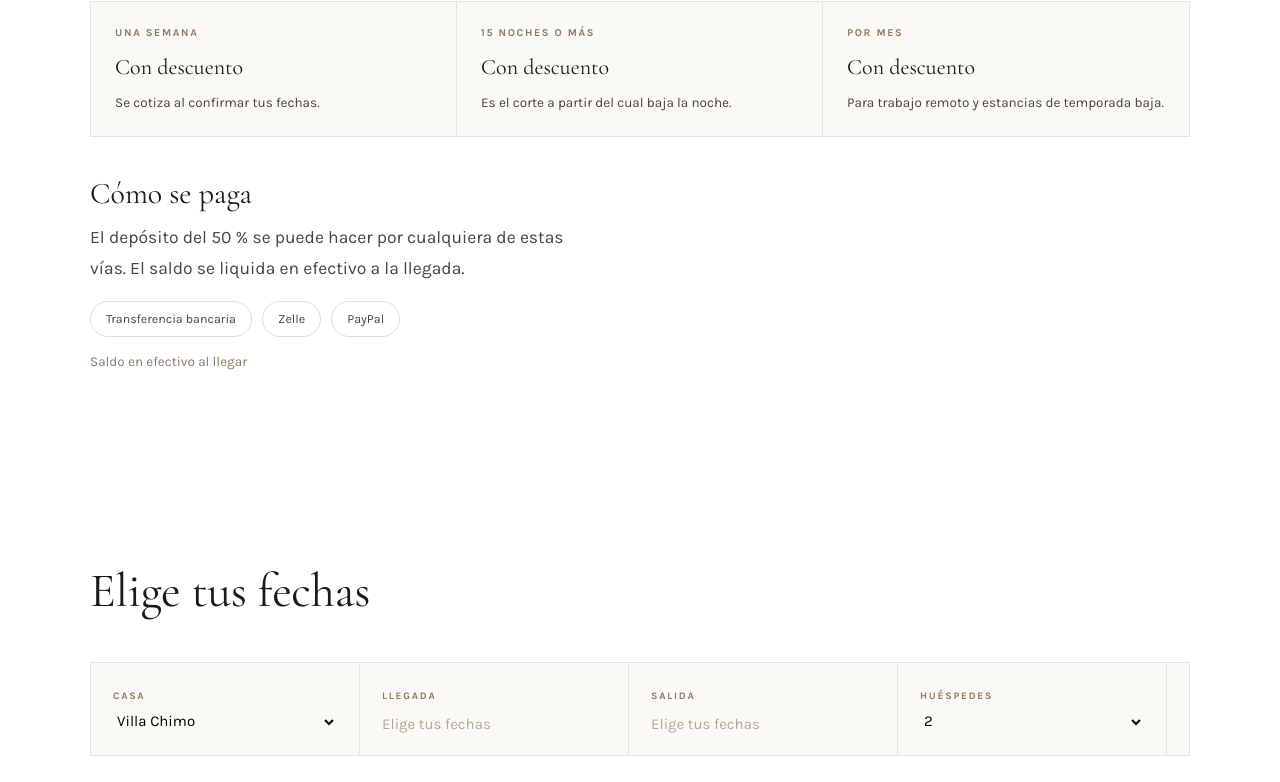
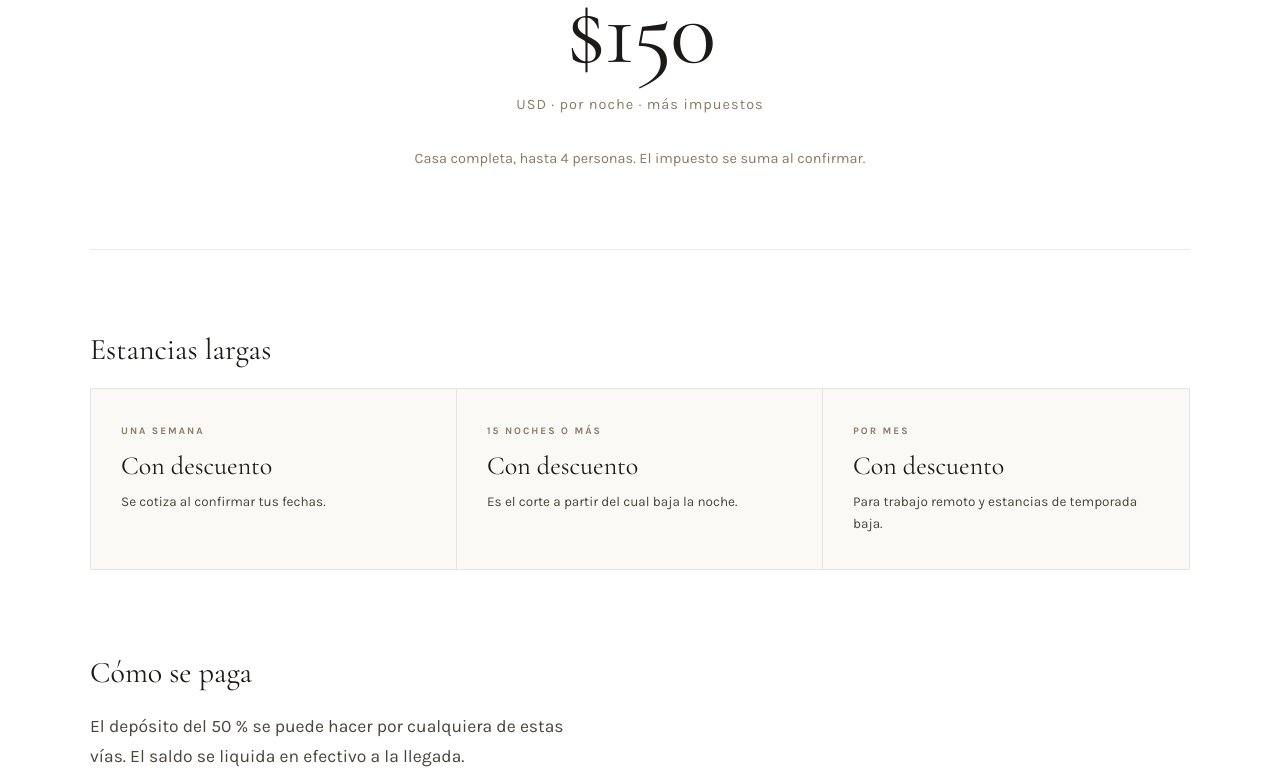
Before and after one commit to veany159/Villaschimo, a plain HTML site: page reservar.html in a window 1280 px wide. Shown: the part 717-1499 px from the top of the page. Drawn offline with nearby package versions, Linux system fonts and the light colour scheme.

Commit message:
Add files via upload

```diff
--- a/assets/css/site.css
+++ b/assets/css/site.css
@@ -489,20 +489,41 @@ button{font:inherit;color:inherit}
 @media(min-width:860px){.avisos{grid-template-columns:1fr 1fr}}
 
 /* --------------------------------------------------------- precios */
+/* la tarifa es la cifra que decide la reserva: va centrada, entre dos
+   hairlines, con aire alrededor y a una escala que se sostiene sola */
+.tarifa-panel{text-align:center;border-top:1px solid var(--linea-suave);
+  border-bottom:1px solid var(--linea-suave);
+  padding-block:clamp(46px,6.5vw,78px);
+  /* la sección viene sin padding arriba: el aire se lo damos aquí, para que
+     la línea de arriba no quede pegada a la foto del encabezado */
+  margin-top:clamp(42px,5.5vw,70px);margin-bottom:clamp(50px,6.5vw,84px)}
+.tarifa-lbl{font-size:11.5px;letter-spacing:.34em;color:var(--arena)}
+.tarifa-cifra{margin-top:clamp(20px,2.6vw,30px)}
+.tarifa-cifra b{display:block;font-family:var(--serif);font-weight:400;
+  font-size:clamp(58px,8.4vw,96px);line-height:.95;letter-spacing:-.022em;color:var(--tinta)}
+.tarifa-cifra span{display:block;margin-top:16px;font-size:14.5px;
+  letter-spacing:.07em;color:var(--arena)}
+.tarifa-nota{margin:clamp(22px,2.6vw,30px) auto 0;max-width:58ch;
+  font-size:14.5px;line-height:1.62;text-wrap:balance}
+.tarifa-h{margin:clamp(54px,7vw,86px) 0 22px}
+.tarifa-panel + .tarifa-h{margin-top:0}
+.tarifa-saldo{margin-top:18px}
+
 .precio-grande{display:flex;align-items:baseline;gap:10px;flex-wrap:wrap}
 .precio-grande b{font-family:var(--serif);font-size:clamp(38px,5vw,54px);font-weight:400;line-height:1}
 .precio-grande span{font-size:15px;color:var(--arena)}
 .descuentos{display:grid;gap:0;border:1px solid var(--linea-suave);background:var(--blanco)}
 @media(min-width:760px){.descuentos{grid-template-columns:repeat(3,1fr)}}
-.descuentos > div{padding:22px 24px;border-right:1px solid var(--linea-suave)}
+.descuentos > div{padding:clamp(26px,3vw,34px) clamp(24px,2.6vw,30px);border-right:1px solid var(--linea-suave)}
 .descuentos > div:last-child{border-right:none}
 @media(max-width:759px){.descuentos > div{border-right:none;border-bottom:1px solid var(--linea-suave)}.descuentos > div:last-child{border-bottom:none}}
-.descuentos dt{font-size:10.5px;letter-spacing:.16em;text-transform:uppercase;color:var(--arena);font-weight:700}
-.descuentos dd{margin:8px 0 0;font-family:var(--serif);font-size:22px}
-.descuentos p{font-size:13.5px;color:var(--tinta-70);margin-top:7px}
+.descuentos dt{font-size:10px;letter-spacing:.2em;text-transform:uppercase;color:var(--arena);font-weight:700}
+.descuentos dd{margin:12px 0 0;font-family:var(--serif);font-size:clamp(22px,2.2vw,26px);line-height:1.15}
+.descuentos p{font-size:13.5px;color:var(--tinta-70);margin-top:10px;line-height:1.62}
 
-.pagos{display:flex;flex-wrap:wrap;gap:10px;margin-top:18px}
-.pagos span{font-size:12.5px;border:1px solid var(--linea);border-radius:20px;padding:7px 15px;color:var(--tinta-70)}
+.pagos{display:flex;flex-wrap:wrap;gap:10px;margin-top:22px}
+.pagos span{font-size:13px;border:1px solid var(--linea);border-radius:2px;padding:10px 18px;
+  color:var(--tinta-70);background:var(--blanco)}
 
 /* --------------------------------------------------------- público */
 .publicos{display:flex;flex-wrap:wrap;gap:10px}
--- a/reservar.html
+++ b/reservar.html
@@ -48,19 +48,19 @@
 
 <section class="pad pad-top0">
 <div class="u">
-  <div class="encabezado">
-    <p class="lbl">Tarifa</p>
-    <div class="precio-grande" style="margin-top:12px"><b>$150</b><span>USD · por noche · más impuestos</span></div>
-    <p class="nota" style="margin-top:12px">Casa completa, hasta 4 personas. El impuesto se suma al confirmar.</p>
+  <div class="tarifa-panel">
+    <p class="lbl tarifa-lbl">Tarifa</p>
+    <div class="tarifa-cifra"><b>$150</b><span>USD · por noche · más impuestos</span></div>
+    <p class="nota tarifa-nota">Casa completa, hasta 4 personas. El impuesto se suma al confirmar.</p>
   </div>
 
-  <h3 class="h3" style="margin-bottom:18px">Estancias largas</h3>
+  <h3 class="h3 tarifa-h">Estancias largas</h3>
   <dl class="descuentos"><div><dt>Una semana</dt><dd>Con descuento</dd><p>Se cotiza al confirmar tus fechas.</p></div><div><dt>15 noches o más</dt><dd>Con descuento</dd><p>Es el corte a partir del cual baja la noche.</p></div><div><dt>Por mes</dt><dd>Con descuento</dd><p>Para trabajo remoto y estancias de temporada baja.</p></div></dl>
 
-  <h3 class="h3" style="margin:40px 0 12px">Cómo se paga</h3>
+  <h3 class="h3 tarifa-h">Cómo se paga</h3>
   <p class="lead">El depósito del 50 % se puede hacer por cualquiera de estas vías. El saldo se liquida en efectivo a la llegada.</p>
   <div class="pagos"><span>Transferencia bancaria</span><span>Zelle</span><span>PayPal</span></div>
-  <p class="nota" style="margin-top:14px">Saldo en efectivo al llegar</p>
+  <p class="nota tarifa-saldo">Saldo en efectivo al llegar</p>
 </div>
 </section>
 
```
Also changed, not shown: contenido/propiedades.json (+10 -10 lines), depa-vallarta.html (+1 -1 lines), en/depa-vallarta.html (+1 -1 lines), en/index.html (+2 -2 lines), en/reservar.html (+7 -7 lines), en/villa-chimo.html (+3 -3 lines), index.html (+2 -2 lines), villa-chimo.html (+3 -3 lines), assets/img/og-villas-chimo.jpg, assets/img/villa-casa-selva-mar-2400.webp (added), assets/img/villa-casa-selva-mar-800.webp, assets/img/villa-casa-selva-mar.webp, 1 other file.
